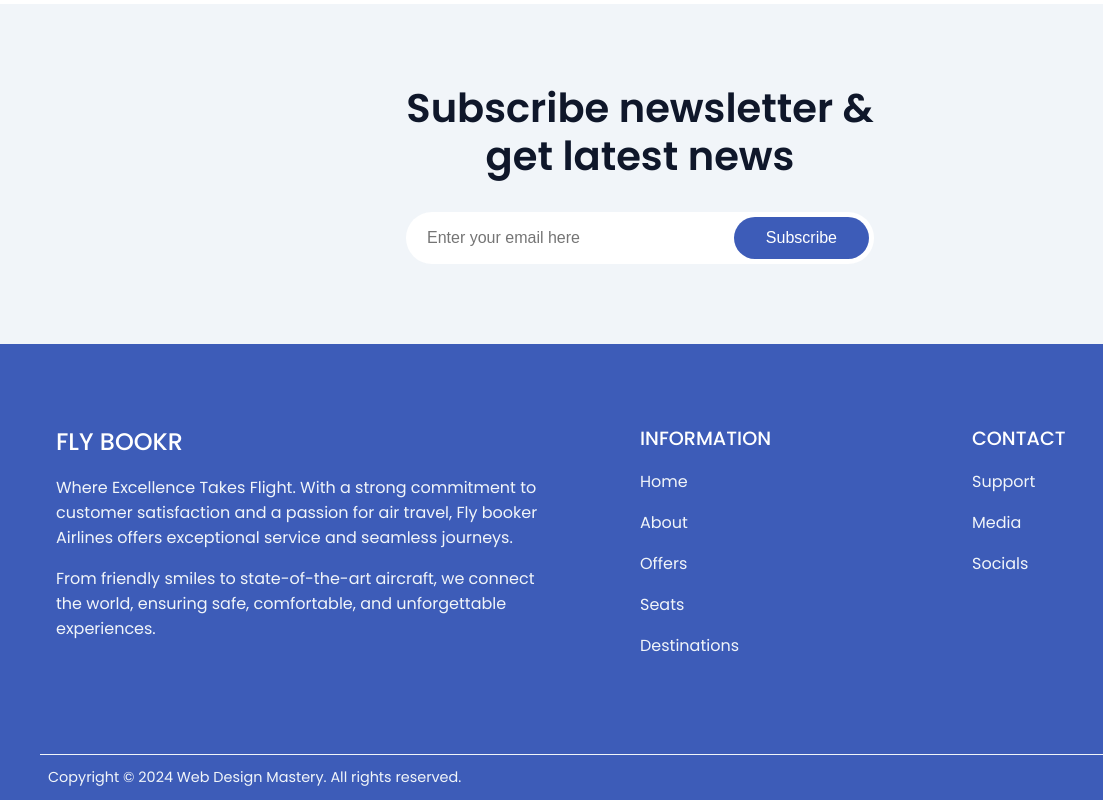
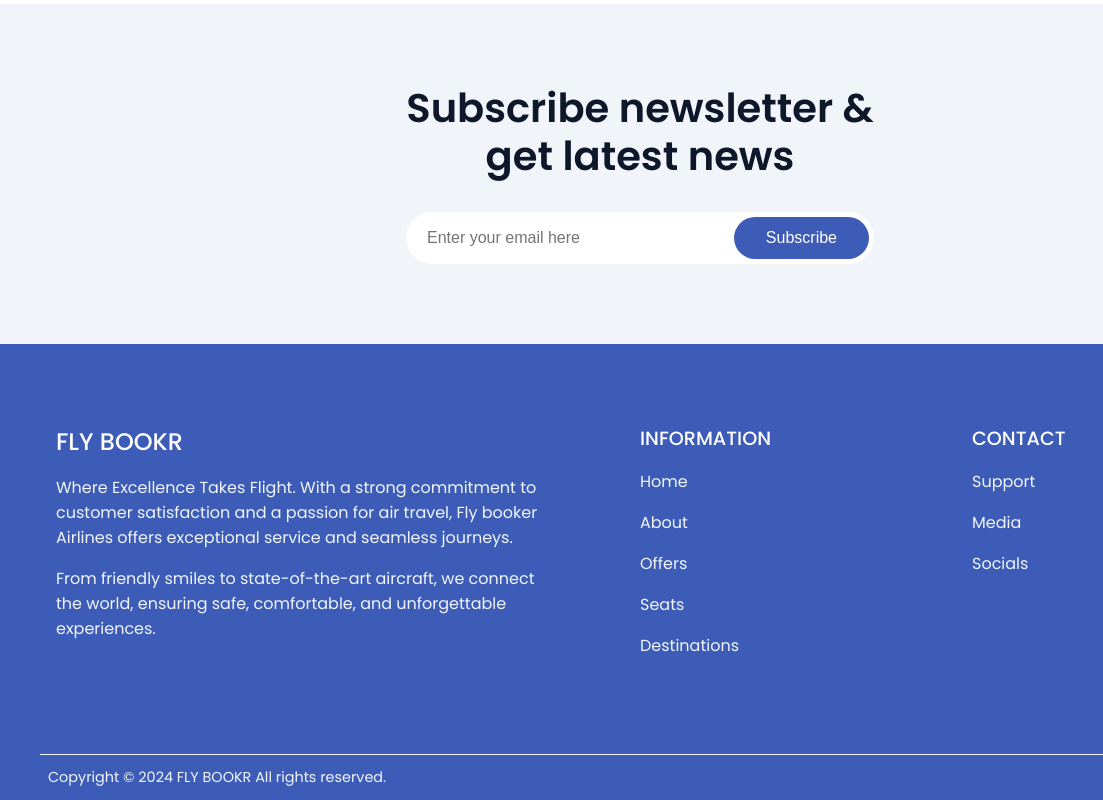
Before and after one commit to amitsarkar76/landing-page, a plain HTML site: page index.html in a window 1280 px wide. Shown: the part 3947-4747 px from the top of the page, 0-1103 px from the left. Drawn offline with nearby package versions, Linux system fonts and the light colour scheme.

Commit message:
Update index.html

```diff
--- a/index.html
+++ b/index.html
@@ -278,7 +278,7 @@
 
       </div>
       <div class="section__container footer__bar">
-        <p>Copyright © 2024 Web Design Mastery. All rights reserved.</p>
+        <p>Copyright © 2024 FLY BOOKR All rights reserved.</p>
         <div class="socials">
           <a href="https://www.facebook.com/"><span><i class="ri-facebook-fill"></i></span></a>
           <a href="https://twitter.com/"><span><i class="ri-twitter-fill"></i></span></a>
```
